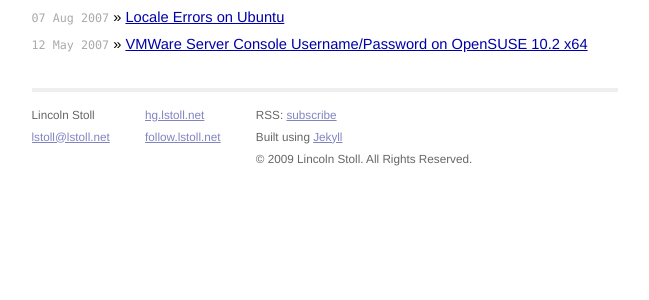
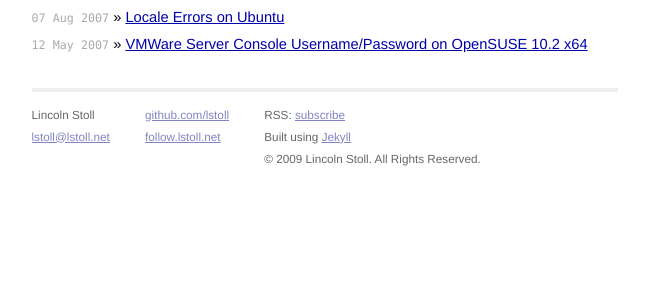
Before and after one commit to lstoll/lstoll.github.io, a Jekyll site: the page built from index.html, in a window 1280 px wide. Shown: the part 367-667 px from the top of the page, without its empty margins (315-964 px from the left). Built offline with Jekyll 4.4.1, drawn with Linux system fonts in a browser that asks for light colours; comment, search, counter and statistics services are not loaded.

Commit message:
correcting code link

```diff
--- a/_layouts/default.html
+++ b/_layouts/default.html
@@ -37,7 +37,7 @@
     <a href="/">Lincoln Stoll</a>
     <a class="extra" href="/about">about me</a>
     <a class="extra" href="/contact">contact</a>
-    <a class="extra" href="http://hg.lstoll.net">code</a>
+    <a class="extra" href="http://github.com/lstoll">code</a>
   </div>
 
   {{ content }}
@@ -51,7 +51,7 @@
     </div>
     <div class="contact">
       <p>
-        <a href="http://hg.lstoll.net/">hg.lstoll.net</a><br />
+        <a href="http://github.com/lstoll">github.com/lstoll</a><br />
         <a href="http://follow.lstoll.net/">follow.lstoll.net</a><br />
       </p>
     </div>
```
